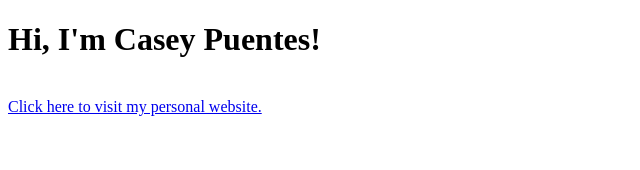
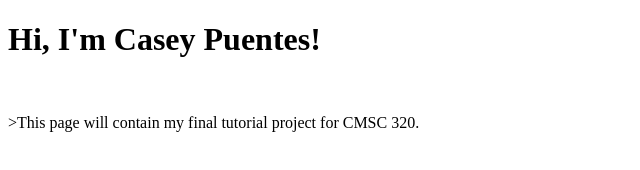
Before and after one commit to puentesca/puentesca.github.io, a plain HTML site: page index.html in a window 1280 px wide. Shown: the whole page, without its empty margins (0-640 px from the left). Drawn offline with Linux system fonts and the light colour scheme.

Commit message:
Add files via upload

```diff
--- a/index.html
+++ b/index.html
@@ -2,7 +2,7 @@
 <html>
     <head>
         <h1>Hi, I'm Casey Puentes!</h1></br>
-        <a href="https://caseypuentes.com">Click here to visit my personal website.</a>
+        <p>>This page will contain my final tutorial project for CMSC 320.</p>
     </head>
     <body>
 
```
